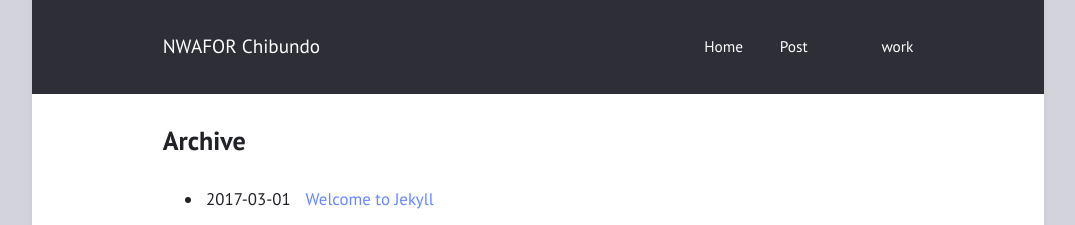
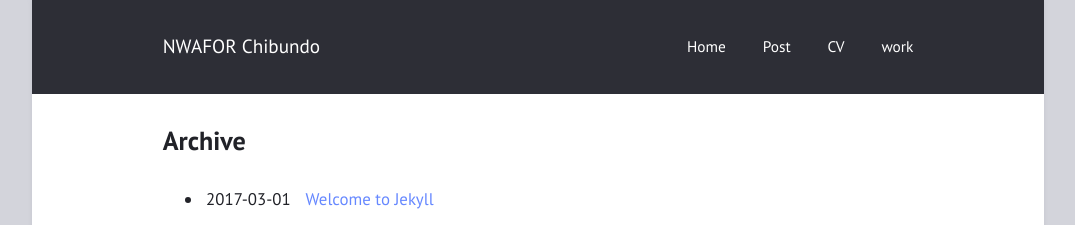
Before and after one commit to nwaforchibundo/nc, a Jekyll site: the page built from archive.html, in a window 1280 px wide. Shown: the top 225 px of the page, without its empty margins (102-1177 px from the left). Built offline with Jekyll 4.4.1, drawn with Linux system fonts in a browser that asks for light colours.

```diff
--- a/_config.yml
+++ b/_config.yml
@@ -18,7 +18,7 @@ minimal: false             # use a dark header
 navigation:                # accepts {file, title, url, icon, sidebaricon}
   - {file: "index.html", title: "Home"}
   - {file: "README.md", title: "Post"}
-  - {file: "my_cv.pdf"}
+  - {file: "my_cv.pdf", title: "CV"}
   - {url: "https://www.femto-st.fr/en/femto-people/chibundonwafor", title: "work"}
 
 external:                  # shows a footer with social links - for available icons see fontawesome.com/icons
```
